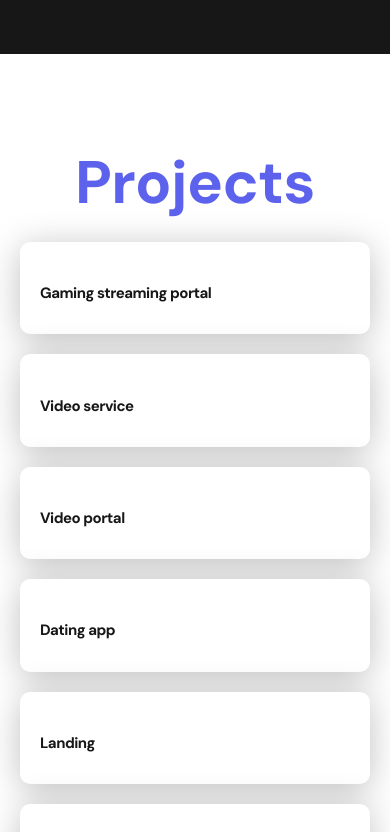
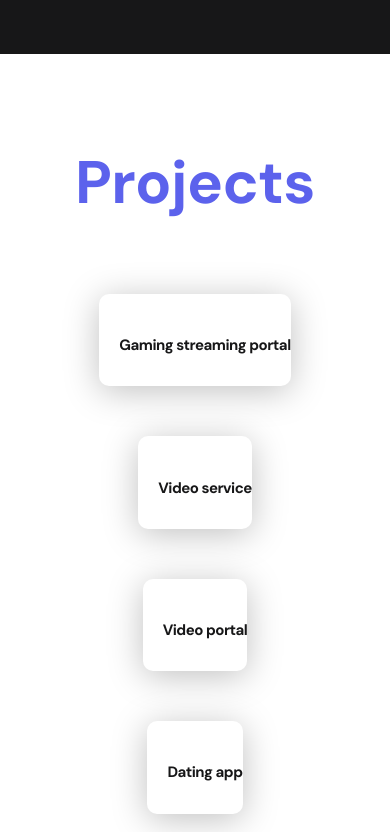
Before and after one commit to Yarinjo/Homework10, a plain HTML site: page index.html in a window 390 px wide. Shown: the part 680-1512 px from the top of the page. Drawn offline with Linux system fonts and the light colour scheme.

Commit message:
added upgraded version of homework for lesson 10

```diff
--- a/style.css
+++ b/style.css
@@ -228,8 +228,15 @@ li {
 }
 @media screen and (max-width: 700px) {
     .projects {
-    display: block;
-    max-height: 100%;
+        max-height: 100%;
+        grid-template-columns: 1fr;
+        grid-template-rows: 100px 1fr 1fr 1fr 1fr 1fr;
+    }
+    .proj__header {
+        grid-column-start: 1;
+        grid-column-end: 2;
+        grid-row-start: 1;
+        grid-row-end: 2;
     }
     .projects__items {
         margin-top: 20px;
@@ -239,13 +246,13 @@ li {
         gap: 10px;
     }
     .header__logo {
-      font-size: 20px;
-    font-weight: 200;
+        font-size: 20px;
+        font-weight: 200;
     }
     .welcome__title {
         font-family: DM Sans;
-    font-size: 30px;
-    font-weight: 400;
+        font-size: 30px;
+        font-weight: 400;
     }
     .welcome__desc {
         font-size: 30px;
```
